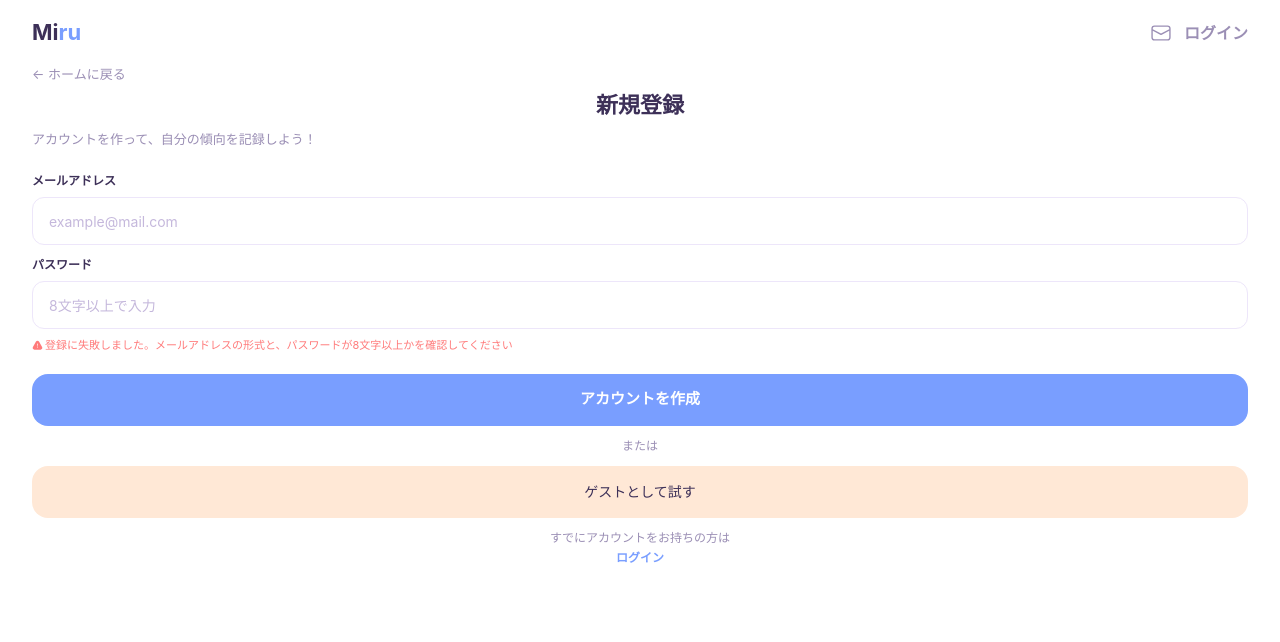
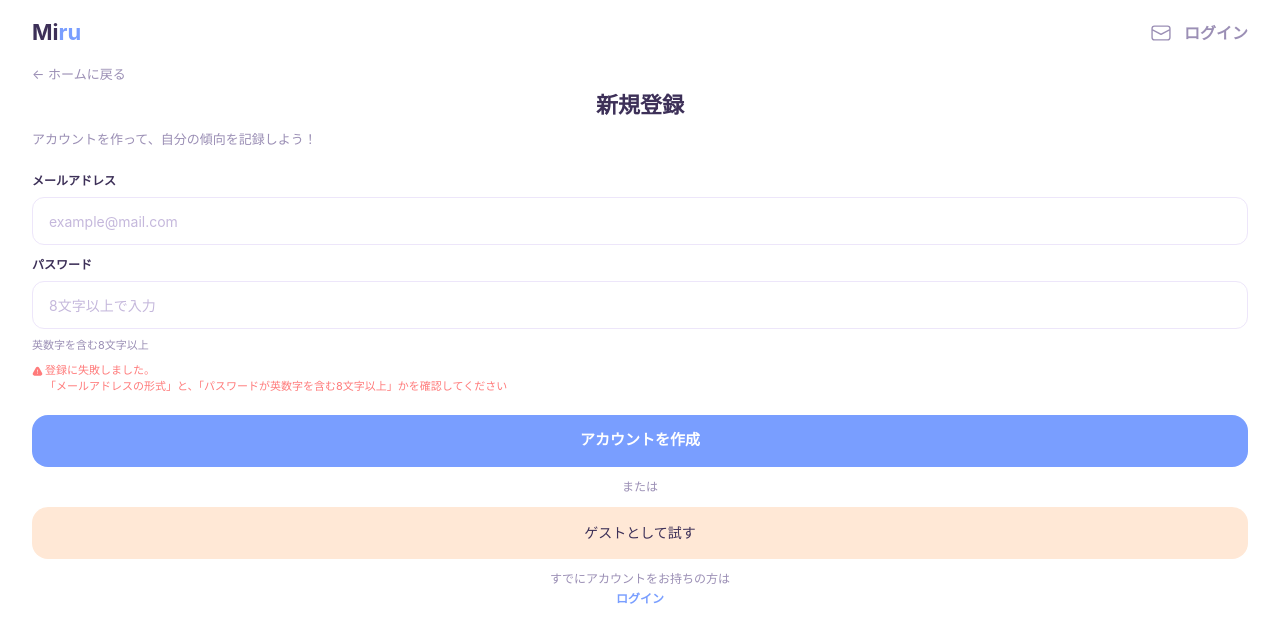
Before and after one commit to risa-h1108/Miru, a React (Vite) app: page /signup in a window 1280 px wide. Both pictures are taken after a click on the button "アカウントを作成". Shown: the top 642 px of the page. Built offline with nearby package versions, Linux system fonts and the light colour scheme; no server answers.

Commit message:
feat: Signupにパスワード要件のヒント文を追加し、エラー文の改行とアイコン位置を調整

```diff
--- a/src/auth/Signup.tsx
+++ b/src/auth/Signup.tsx
@@ -30,7 +30,7 @@ export default function Signup() {
     //失敗(エラーあり)の場合：画面遷移せず、エラー文を管理するstateにエラーメッセージを入れて、画面に表示させる
     if (error) {
       setErrorMessage(
-        "登録に失敗しました。メールアドレスの形式と、パスワードが8文字以上かを確認してください",
+        "登録に失敗しました。\n「メールアドレスの形式」と、「パスワードが英数字を含む8文字以上」かを確認してください",
       );
       return; // ここで終了(下の移動は実行しない)
     }
@@ -100,17 +100,24 @@ export default function Signup() {
         onChange={(e) => setForm({ ...form, password: e.target.value })}
       />
 
+      {/* パスワードの要件(ヒント文)：常に表示　*/}
+      {/* ルールは Supabase の設定(英数字を含む8文字以上)と合わせる */}
+      <p className="mt-2 text-[11px] text-[#9B8FB5]">英数字を含む8文字以上</p>
+
       {/* エラーメッセージがあるなら(=エラーなら)、赤字でエラーメッセージを表示する */}
       {/* &&：「左が成り立つなら、右を表示する」の意味 */}
-      {/* mt-2：入力欄のすぐ下に出す。エラーがないときは、この要素ごと存在しない */}
-      {/* flex items-center：アイコンと文字を横に並べて、縦の位置をそろえる */}
       {errorMessage && (
         <p
           role="alert" //role:あとから出るエラー文を出た瞬間に読み上げさせる合図
-          className="mt-2 text-[11px] flex items-center gap-0.5 text-[#FF7B7B]"
+          //whitespace-pre-line：文字の中の \n を改行として表示する
+          //mt-2：パスワードの要件文の下に出す。エラーがないときは、この要素ごと存在しない
+          //flex items-start：アイコンと文字を横に並べて、2行になっても1行目の高さにアイコンをそろえる
+          className="mt-2 text-[11px] flex items-start gap-0.5 whitespace-pre-line text-[#FF7B7B]"
         >
           {/* 色はつけず、親の<p>の文字色(#FF7B7B)を引き継ぐ */}
-          <Icon icon="fluent:warning-16-filled" />
+          {/* shrink-0：長い文字に押されても、アイコンが縮まないようにする
+              mt-1:アイコンと文字の位置を合わせるためにアイコンを下げた */}
+          <Icon icon="fluent:warning-16-filled" className="shrink-0 mt-1" />
           {errorMessage}
         </p>
       )}
```
